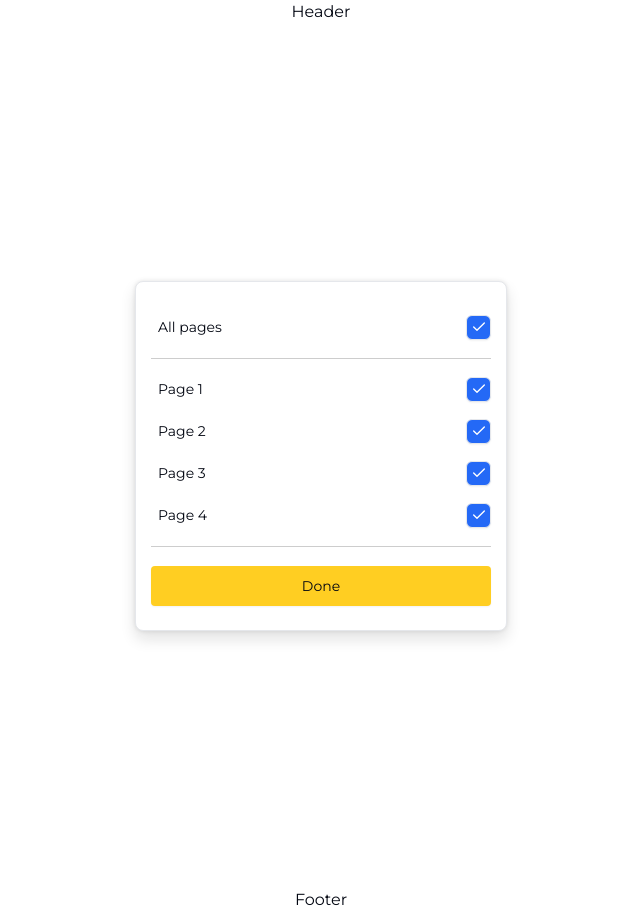
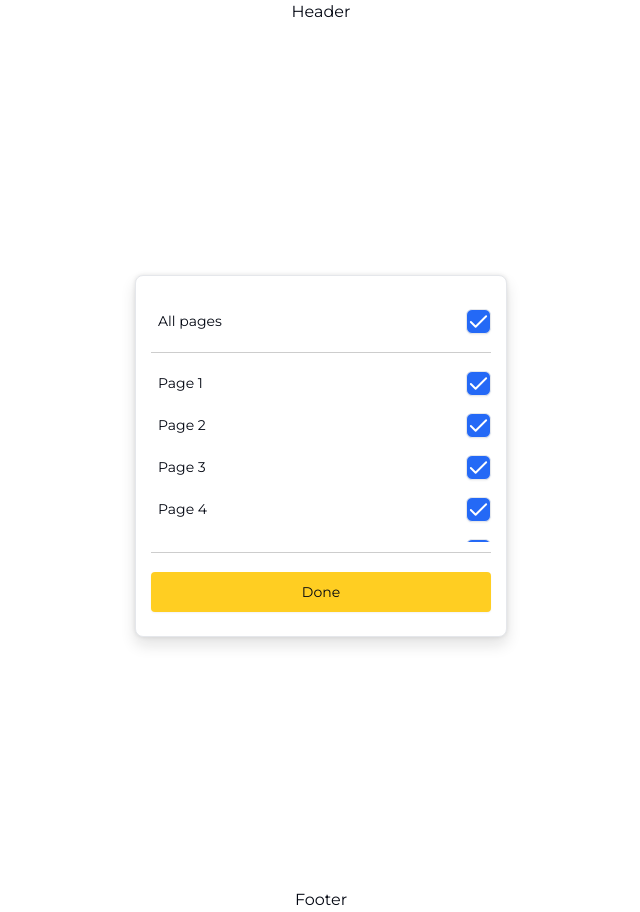
Before and after one commit to CodingCookiee/frontend-assignment, a React (Vite) app: page / in a window 1280 px wide. Both pictures are taken after a click on the checkbox 797 px from the left and 327 px from the top of the page. Shown: the whole page, without its empty margins (319-959 px from the left). Built offline with nearby package versions, Linux system fonts and the light colour scheme.

Commit message:
feat: add additional pages to Modal and enhance Checkbox component styling; implement scrollbar hiding in CSS

```diff
--- a/src/components/ui/client/Modal.jsx
+++ b/src/components/ui/client/Modal.jsx
@@ -11,6 +11,8 @@ export const Modal = ({ className, ...props }) => {
     { id: 2, label: "Page 2", checked: false },
     { id: 3, label: "Page 3", checked: false },
     { id: 4, label: "Page 4", checked: false },
+    { id: 5, label: "Page 5", checked: false },
+    { id: 6, label: "Page 6", checked: false },
   ]);
 
   const [allPagesChecked, setAllPagesChecked] = useState(false);
@@ -57,7 +59,7 @@ export const Modal = ({ className, ...props }) => {
         <Divider />
 
         {/* Individual Page Checkboxes */}
-        <div className="max-h-[180px] overflow-y-auto">
+        <div className="max-h-[180px] overflow-y-auto overflow-x-hidden scrollbar-hide">
           {pages.map(page => (
             <SelectPage
               key={page.id}
--- a/src/components/ui/common/checkbox.jsx
+++ b/src/components/ui/common/checkbox.jsx
@@ -30,14 +30,14 @@ function Checkbox({
         <CheckboxPrimitive.Indicator
           data-slot="checkbox-indicator"
           className="flex items-center justify-center text-current transition-all duration-200 ease-in-out">
-          <CheckIcon className="size-4 self-center text-white" />
+          <CheckIcon className="size-6 self-center text-white" />
         </CheckboxPrimitive.Indicator>
       </CheckboxPrimitive.Root>
 
       {/* Hover indicator that shows the tick */}
       {isHovered && !props.checked && !props.disabled && (
         <div className="absolute inset-0  flex items-center justify-center pointer-events-none">
-          <CheckIcon className="size-4 text-[#878787]" />
+          <CheckIcon className="size-6 text-[#878787]" />
         </div>
       )}
     </div>
--- a/src/index.css
+++ b/src/index.css
@@ -238,3 +238,7 @@
 ::-webkit-scrollbar-thumb:hover {
   background-color: #FFD84D;
 }
+
+.scrollbar-hide::-webkit-scrollbar {
+  display: none;
+}
```
